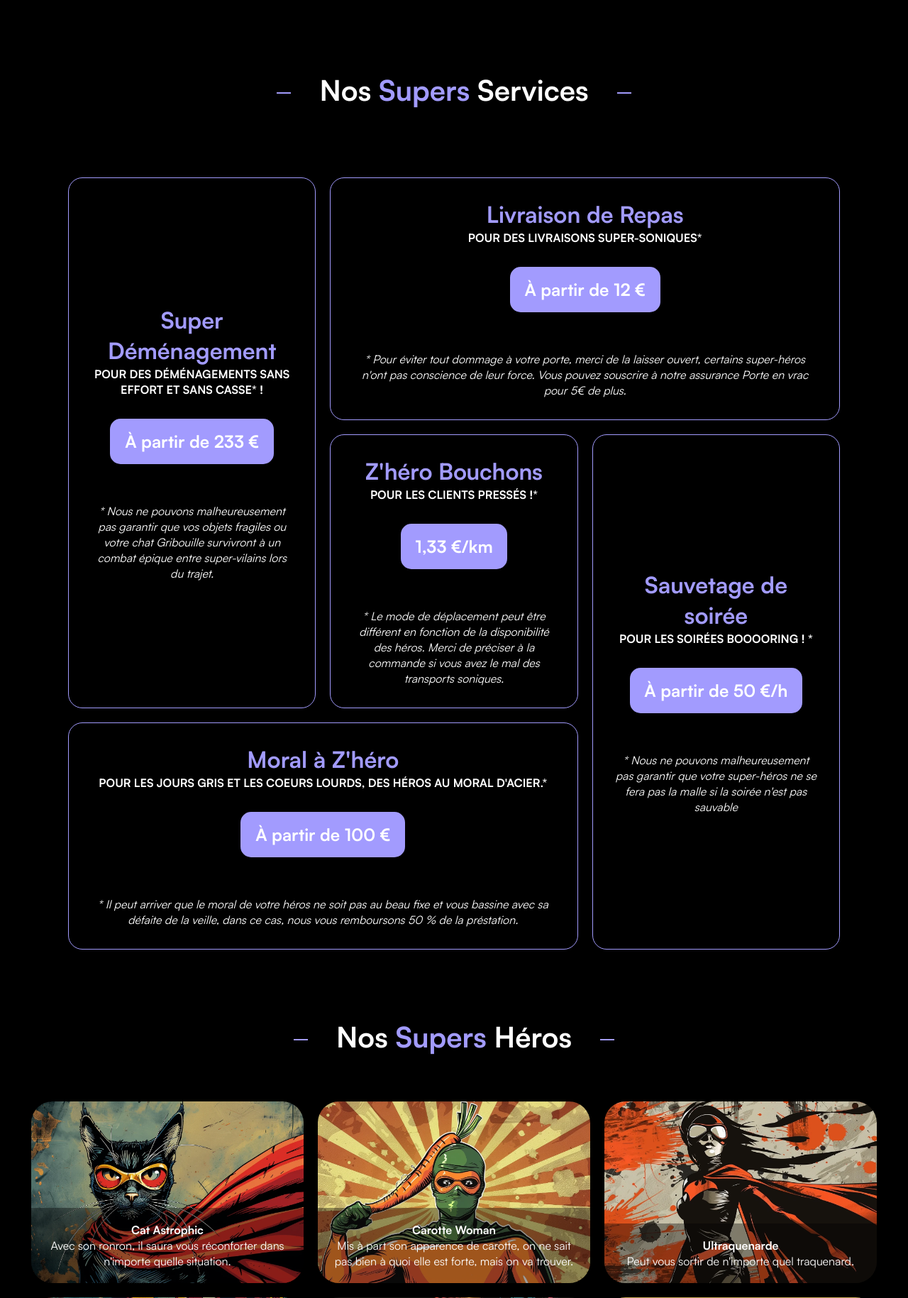
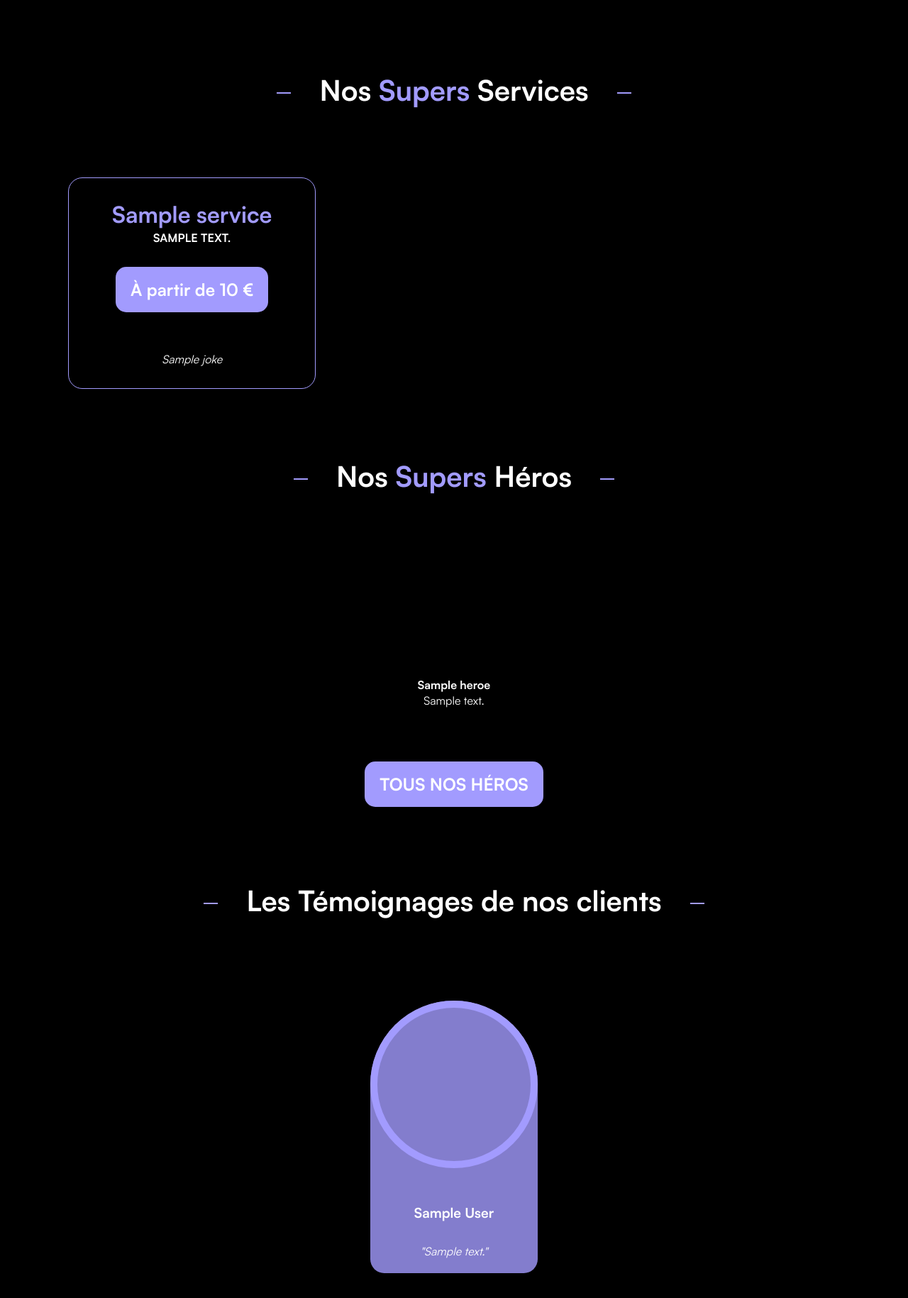
Before and after one commit to SebastienMESA/filrougeHeroLeague, a Node server app: template app/views/index.ejs in a window 1280 px wide. Shown: the part 844-2673 px from the top of the page at 71% size. Run offline with Node 20, Linux system fonts and the light colour scheme; the template is opened without the code that fills it: most values are stand-ins (such as "Sample title", 1, 10 or a date in 2020).

Commit message:
Dynamisation de la vue Index grâce à la nouvelle BDD, MAJ de la BDD (ajout de la cssClass)

```diff
--- /dev/null
+++ b/app/DB/database.js
@@ -0,0 +1,5 @@
+const pg = require('pg');
+const client = new pg.Client(process.env.PG_URL);
+client.connect();
+
+module.exports = client;
--- a/app/views/index.ejs
+++ b/app/views/index.ejs
@@ -31,130 +31,47 @@
     <section class="services" id="services">
         <h2 class="services-title section-title">Nos <em class="super-title">Supers</em> Services</h2>
         <div class="services-grid-container">
-            <article class="card mooving">
-                <h3 class="card-title">Super Déménagement</h3>
-                <p class="card-subtitle">Pour des déménagements sans effort et sans casse* !</p>
-                <button class="services-btn btn">À partir de 233 €</button>
-                <p class="card-joke"> * Nous ne pouvons malheureusement pas garantir que vos objets fragiles ou votre
-                    chat Gribouille survivront à un combat épique entre super-vilains lors du trajet.</p>
-            </article>
-            <article class="card delivery">
-                <h3 class="card-title">Livraison de Repas</h3>
-                <p class="card-subtitle">Pour des livraisons super-soniques*</p>
-                <button class="services-btn btn">À partir de 12 €</button>
-                <p class="card-joke"> * Pour éviter tout dommage à votre porte, merci de la laisser ouvert, certains
-                    super-héros n'ont pas conscience de leur force. Vous pouvez souscrire à notre assurance Porte en
-                    vrac pour 5€ de plus.</p>
-            </article>
-            <article class="card trafic">
-                <h3 class="card-title">Z'héro Bouchons</h3>
-                <p class="card-subtitle">Pour les clients pressés !*</p>
-                <button class="services-btn btn">1,33 €/km</button>
-                <p class="card-joke"> * Le mode de déplacement peut être différent en fonction de la disponibilité des
-                    héros. Merci de préciser à la commande si vous avez le mal des transports soniques.</p>
-            </article>
-            <article class="card party">
-                <h3 class="card-title">Sauvetage de soirée</h3>
-                <p class="card-subtitle">Pour les soirées booooring ! *</p>
-                <button class="services-btn btn">À partir de 50 €/h</button>
-                <p class="card-joke"> * Nous ne pouvons malheureusement pas garantir que votre super-héros ne se fera
-                    pas la malle si la soirée n'est pas sauvable</p>
-            </article>
-            <article class="card moral">
-                <h3 class="card-title">Moral à Z'héro</h3>
-                <p class="card-subtitle">Pour les jours gris et les coeurs lourds, des héros au moral d'acier.*</p>
-                <button class="services-btn btn">À partir de 100 €</button>
-                <p class="card-joke"> * Il peut arriver que le moral de votre héros ne soit pas au beau fixe et vous
-                    bassine avec sa défaite de la veille, dans ce cas, nous vous remboursons 50 % de la préstation.</p>
-            </article>
+            <% services.forEach(service => { %>
+                <article class="card <%= service.cssClass %>">
+                    <h3 class="card-title"><%= service.title %></h3>
+                    <p class="card-subtitle"><%= service.description %></p>
+                    <button class="services-btn btn">À partir de
+                        <% if (service.id === 3) { %>
+                            <%= service.price %>€/h
+                            <% } else { %>
+                                <%= service.price %> €
+                            <% } %>
+                    </button>
+                    <p class="card-joke"> <%= service.joke %></p>
+                </article>
+            <% }) %>
         </div>
     </section>
     <section class="heroes" id="heroes">
         <h2 class="heroes-title section-title">Nos <em class="super-title">Supers</em> Héros</h2>
         <div class="hero-card-container">
-            <div class="hero-card Cat">
-                <p class="hero-description--hover">Ne contrôle pas tout à fait sa patte droite, et peut être amené à
-                    vous mettre une - plus ou moins petite - tape sur la tête.</p>
-                <div class="hero-presentation">
-                    <h4 class="hero-name">Cat Astrophic</h4>
-                    <p class="hero-description">Avec son ronron, il saura vous réconforter dans n'importe quelle
-                        situation.</p>
+            <% heroes.forEach(hero => { %>
+                <div class="hero-card <%= hero.cssClass %>">
+                    <p class="hero-description--hover"> <%= hero.description_2 %></p>
+                    <div class="hero-presentation">
+                        <h4 class="hero-name"><%= hero.name %></h4>
+                        <p class="hero-description"><%= hero.description %></p>
+                    </div>
                 </div>
-            </div>
-            <div class="hero-card Carrot">
-                <p class="hero-description--hover">Attention, elle essaiera souvent de vous faire payer plus que le prix
-                    convenu avec Heros League. N'acceptez pas.</p>
-                <div class="hero-presentation">
-                    <h4 class="hero-name">Carotte Woman</h4>
-                    <p class="hero-description">Mis à part son apparence de carotte, on ne sait pas bien à quoi elle est
-                        forte, mais on va trouver.</p>
-                </div>
-            </div>
-            <div class="hero-card Ultraquenarde">
-                <p class="hero-description--hover">Vous sort du traquenard… Mais il arrive qu'elle vous entraîne dans un
-                    autre.
-                </p>
-                <div class="hero-presentation">
-                    <h4 class="hero-name">Ultraquenarde</h4>
-                    <p class="hero-description">Peut vous sortir de n'importe quel traquenard.</p>
-                </div>
-            </div>
-            <div class="hero-card Poulpy">
-                <p class="hero-description--hover">Un peu collant
-                </p>
-                <div class="hero-presentation">
-                    <h4 class="hero-name">Poulpy</h4>
-                    <p class="hero-description">Il a des tentacules gigantesques, super pratique pour les déménagements.
-                    </p>
-                </div>
-            </div>
-            <div class="hero-card Orang">
-                <p class="hero-description--hover">Peut être amené à vous demander de financer son prochain album, ne
-                    pas accepter.</p>
-                <div class="hero-presentation">
-                    <h4 class="hero-name">Orang Wu-Tang Clan.</h4>
-                    <p class="hero-description">Un gros singe agile, multi-tâche, qui intervient tout en rappant.</p>
-                </div>
-            </div>
-            <div class="hero-card Superimé">
-                <p class="hero-description--hover">N'a plus de pouvoir mais refuse de l'admettre, peut être amené à vous
-                    raconter des histoires de l'époque où il était encore super.</p>
-                <div class="hero-presentation">
-                    <h4 class="hero-name">Superimé</h4>
-                    <p class="hero-description">Un feu super-héro qui ne veut pas partir à la retraite</p>
-                </div>
-            </div>
+                <% }); %>
         </div>
         <a href="#" class="hero-btn btn">TOUS NOS HÉROS</a>
     </section>
     <section class="review" id="review">
         <h2 class="review-title section-title">Les Témoignages de nos clients</h2>
         <div class="review-card-container">
-            <article class="review-card">
-                <div class="pp pp1"></div>
-                <p class="pseudo">Tombédeu O.</p>
-                <p class="opinion"> "Grâce à Heros League, j'ai pu déménager super rapidement. Attention à l'odeur
-                    laissée par les tentacules ceci-dit. Merci Poulpy !"</p>
-            </article>
-            <article class="review-card">
-                <div class="pp pp2"></div>
-                <p class="pseudo">Jella N.</p>
-                <p class="opinion"> "Ultraquenarde m'a sauvé la vie ! J'allais tout perdre et sur ses conseils j'ai
-                    investi dans les bitcoins, affaire à suivre !"</p>
-            </article>
-            <article class="review-card">
-                <div class="pp pp3"></div>
-                <p class="pseudo">Bob O.</p>
-                <p class="opinion"> "Je ne remercierai jamais assez Carotte Woman d'avoir retrouvé mon chat. Apparement
-                    c'est normal si il est orange et plus noir, elle l'aurait retrouvé dans un produit chimique spécial.
-                    Je la crois sur parole !"</p>
-            </article>
-            <article class="review-card">
-                <div class="pp pp4"></div>
-                <p class="pseudo">Coupéhala H.</p>
-                <p class="opinion"> "Supervif a été super, il m'a sortie des bouchons et amenée au travail en un temps
-                    record. Par contre j'aimerais bien retrouver ma voiture maintenant."</p>
-            </article>
+            <% reviews.forEach(review => { %>
+                <article class="review-card">
+                    <div class="pp <%= review.cssClass %>"></div>
+                    <p class="pseudo"><%= review.author %></p>
+                    <p class="opinion"> "<%= review.message %>" </p>
+                </article>
+            <% }) %>
         </div>
     </section>
     <section class="contact-us" id="contact-us">
--- a/package.json
+++ b/package.json
@@ -11,6 +11,7 @@
   "dependencies": {
     "dotenv": "^16.4.5",
     "ejs": "^3.1.10",
-    "express": "^4.19.2"
+    "express": "^4.19.2",
+    "pg": "^8.11.5"
   }
 }
--- a/public/css/style.css
+++ b/public/css/style.css
@@ -319,7 +319,7 @@ a {
     background: url(/img/catastrophic.webp) center/cover no-repeat;
 }
 
-.Carrot {
+.Carotte {
     background: url(/img/carotte-woman.webp) center/cover no-repeat;
 }
 
@@ -335,7 +335,7 @@ a {
     background: url(/img/oran-wu-tang-clan.webp) center/cover no-repeat;
 }
 
-.Superimé {
+.Superime {
     background: url(/img/superime.webp) center/cover no-repeat;
 }
 
```
Also changed, not shown: app/DB/create_db.sql (+23 -22 lines), app/controllers/mainController.js (+10 -2 lines), app/models/heroDataMapper.js (added, +10 -0 lines), app/models/reviewDataMapper.js (added, +10 -0 lines), app/models/serviceDataMapper.js (added, +10 -0 lines), 1 other file.
